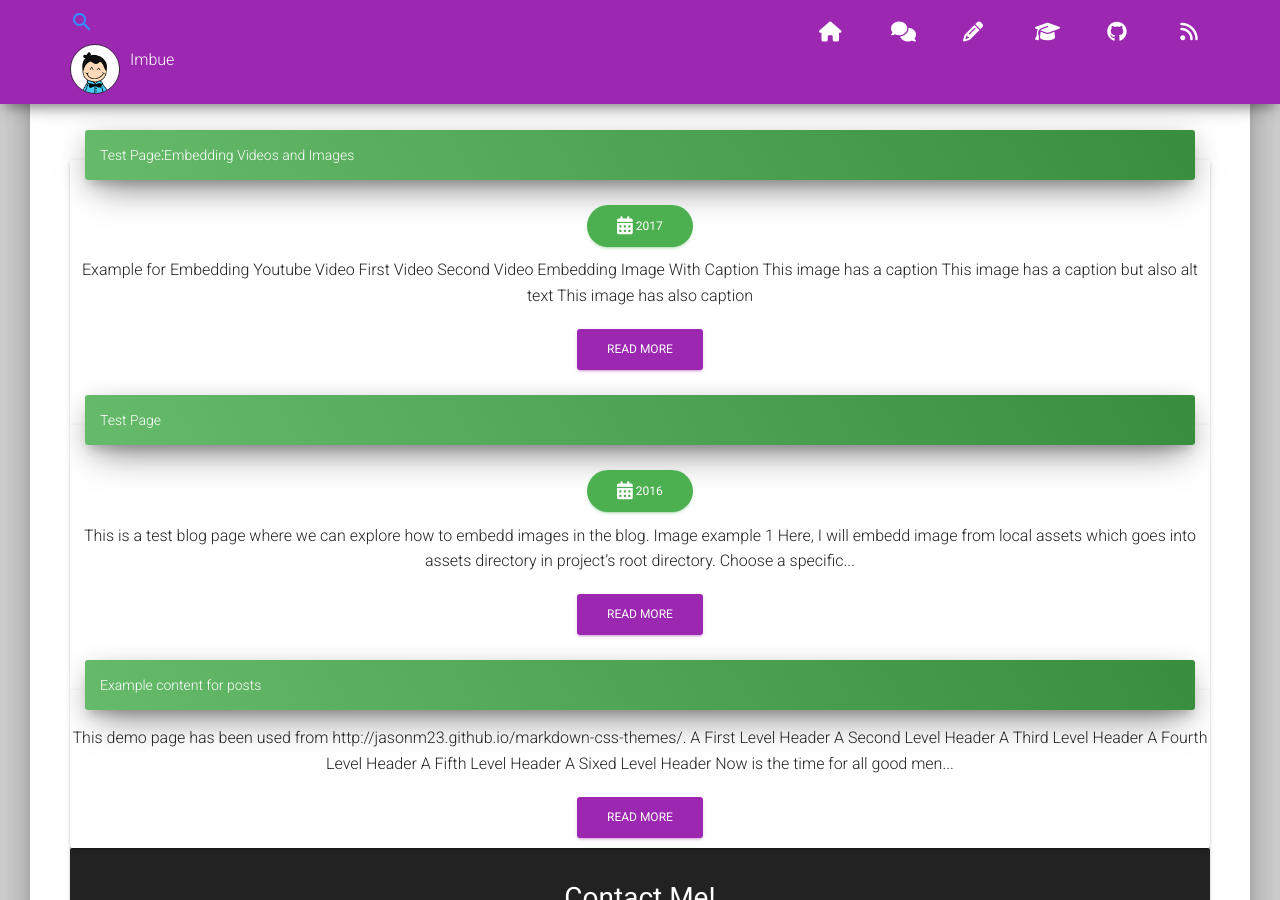
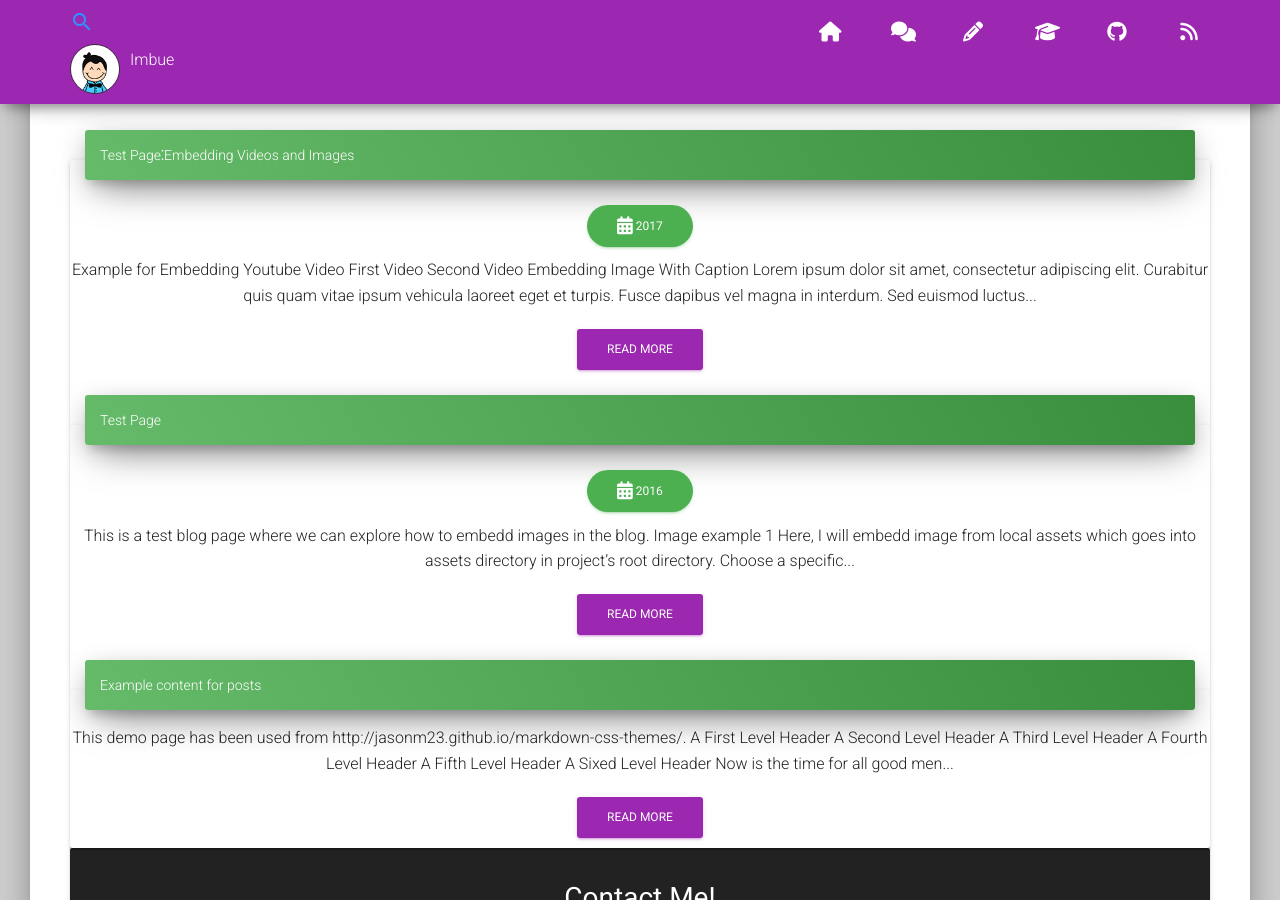
Before and after one commit to tip4programs/imbue, a Jekyll site: the page built from category/others.md, in a window 1280 px wide and 900 px high, scrolled down 855 px. Built offline with Jekyll 4.4.1, drawn with Linux system fonts in a browser that asks for light colours; nearby versions of some CDN libraries; part of the change alters nothing that is shown.

Commit message:
Update 2017-06-12--embedd-videos-and-images.md

```diff
--- a/_posts/2017-06-12--embedd-videos-and-images.md
+++ b/_posts/2017-06-12--embedd-videos-and-images.md
@@ -11,8 +11,13 @@ tags: Jekyll HTML
 ### Second Video
 {% include video.html id="eI0r_aL4rhg" %}
 # Embedding Image With Caption
-{% include figure.html image="https://unsplash.it/300/400?image=123" caption="This image has a caption" %}
+Lorem ipsum dolor sit amet, consectetur adipiscing elit. Curabitur quis quam vitae ipsum vehicula laoreet eget et turpis. Fusce dapibus vel magna in interdum. Sed euismod luctus lectus et fermentum. Sed efficitur tempor dui. Nulla malesuada risus nec mauris condimentum tempor. Phasellus nulla dolor, condimentum ut sollicitudin non, mattis mattis ipsum. Cras pharetra mi eu mauris aliquet, dignissim faucibus sapien lacinia. Cras at mi nisl. Phasellus ex ipsum, mattis vehicula egestas vehicula, pulvinar nec lorem. Phasellus accumsan lobortis magna, eu condimentum felis. Proin blandit est id nulla efficitur scelerisque. In vehicula nisi vel sapien venenatis, accumsan gravida ex fringilla. Mauris ac consectetur nibh.
+{% include figure.html image="https://unsplash.it/300/400?image=123" caption="This image has a caption" %}Etiam gravida risus nec ligula dictum ornare scelerisque vestibulum nulla. In eu dui hendrerit, hendrerit arcu in, fringilla turpis. Duis porttitor eros ut lacus tristique pulvinar. Aliquam rhoncus et elit non vulputate. Ut blandit id leo id bibendum. Nullam vel luctus mi. Mauris aliquam sem metus, et congue leo blandit at. Donec sit amet tortor justo. Proin pellentesque at risus in faucibus. Fusce ac augue non elit sollicitudin fermentum in vitae enim. Aenean eget iaculis risus. Pellentesque ultrices felis at dui ornare, at venenatis quam tincidunt.
 
-{% include figure.html image="https://unsplash.it/300/400?image=123" caption="This image has a caption but also alt text" alt="This is the alt text" position="right" %}
+Vestibulum viverra rutrum quam sit amet egestas. Aliquam venenatis nisi eu rhoncus laoreet. Donec convallis tellus tellus, at pulvinar velit pharetra id. Nullam varius massa eu felis placerat, vitae facilisis nibh laoreet. Maecenas posuere quam at semper cursus. Proin tempor massa non tellus bibendum venenatis. Phasellus diam ex, tempor sed lacus et, dapibus ullamcorper erat. Nam vel nisi at justo interdum faucibus. Etiam nec augue urna. Phasellus at turpis vel elit posuere lacinia. Duis tristique sapien ut lorem imperdiet, vitae efficitur augue varius. Nam porttitor nunc a sapien euismod, eu placerat elit venenatis. Curabitur ac elit faucibus odio auctor ornare vitae nec dui. Aliquam sed erat posuere, fringilla libero auctor, eleifend mauris. Vivamus sed convallis nisi.
 
-{% include figure.html image="https://unsplash.it/800/400?image=123" caption="This image has also caption" alt="This image has alt text" position="center" %}
+{% include figure.html image="https://unsplash.it/300/400?image=123" caption="This image has a caption but also alt text" alt="This is the alt text" position="right" %}Vestibulum viverra rutrum quam sit amet egestas. Aliquam venenatis nisi eu rhoncus laoreet. Donec convallis tellus tellus, at pulvinar velit pharetra id. Nullam varius massa eu felis placerat, vitae facilisis nibh laoreet. Maecenas posuere quam at semper cursus. Proin tempor massa non tellus bibendum venenatis. Phasellus diam ex, tempor sed lacus et, dapibus ullamcorper erat. Nam vel nisi at justo interdum faucibus. Etiam nec augue urna. Phasellus at turpis vel elit posuere lacinia. Duis tristique sapien ut lorem imperdiet, vitae efficitur augue varius. Nam porttitor nunc a sapien euismod, eu placerat elit venenatis. Curabitur ac elit faucibus odio auctor ornare vitae nec dui. Aliquam sed erat posuere, fringilla libero auctor, eleifend mauris. Vivamus sed convallis nisi.
+
+Quisque volutpat purus arcu, sed vestibulum tortor varius at. Aliquam sagittis quis mauris a imperdiet. Proin sollicitudin nisl leo, quis dictum odio tristique et. Nulla nec malesuada est. Morbi a dignissim purus. Integer turpis urna, efficitur et elit ut, fermentum rhoncus quam. Donec sollicitudin neque mi, et hendrerit dui pellentesque vitae. Class aptent taciti sociosqu ad litora torquent per conubia nostra, per inceptos himenaeos. Proin ullamcorper enim nunc, non scelerisque ligula eleifend et. Praesent tincidunt eget augue eu vestibulum. Aenean lobortis vel nunc lobortis fermentum. Donec quis faucibus diam. Nullam id leo non ex elementum luctus ac ac risus. Ut commodo elit in bibendum euismod.
+
+{% include figure.html image="https://unsplash.it/800/400?image=123" caption="This image has also caption" alt="This image has alt text" position="center" %}Quisque turpis arcu, lacinia quis odio vitae, pharetra porta ligula. Donec vel dolor vitae dui vulputate lacinia quis vestibulum nunc. Nam a libero laoreet, gravida magna sed, hendrerit velit. Nam lacinia vehicula vulputate. Sed venenatis erat id ante suscipit, vel viverra nibh vestibulum. Pellentesque vitae laoreet ante. Donec nec dictum enim. Phasellus sodales enim vel urna suscipit venenatis. Fusce eget quam purus. Fusce quis posuere dolor. Nam nisi risus, porta vel mollis nec, scelerisque maximus orci. Vestibulum non ligula vitae erat ullamcorper blandit. Cras commodo commodo tellus eget vestibulum. Suspendisse sollicitudin erat vitae nisl euismod venenatis.
```
